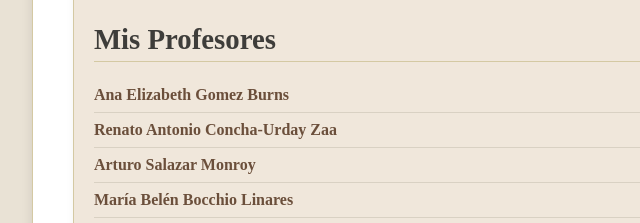
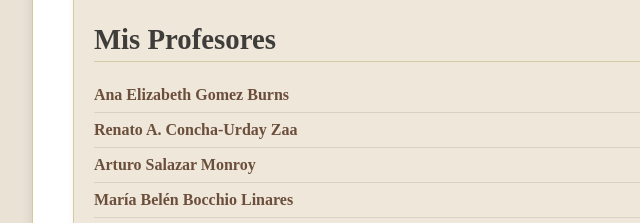
Before and after one commit to claudia-portugal-torres/claudia-portugal-torres-github.io, a plain HTML site: page index.html in a window 1280 px wide. Shown: the part 1500-1723 px from the top of the page, 219-859 px from the left. Drawn offline with Linux system fonts and the light colour scheme.

Commit message:
Update index.html

```diff
--- a/index.html
+++ b/index.html
@@ -145,7 +145,7 @@
             <h2>Mis Profesores</h2>
             <ul>
                 <li><a href="https://pe.linkedin.com/in/ana-elizabeth-g%C3%B3mez-burns-4502263b" target="_blank">Ana Elizabeth Gomez Burns</a></li>
-                <li><a href="https://pe.linkedin.com/in/renatocu/es" target="_blank">Renato Antonio Concha-Urday Zaa</a></li>
+                <li><a href="https://pe.linkedin.com/in/renatocu/es" target="_blank">Renato A. Concha-Urday Zaa</a></li>
                 <li><a href="https://pe.linkedin.com/in/arturo-salazar-monroy-a032bb32b" target="_blank">Arturo Salazar Monroy</a></li>
                 <li><a href="https://pe.linkedin.com/in/mar%C3%ADa-bel%C3%A9n-bocchio-linares-96846035" target="_blank">María Belén Bocchio Linares</a></li>
                 <li><a href="https://pe.linkedin.com/es/jose-montoro-benavente-96b73023" target="_blank">José Miguel Montoro Benavente</a></li>
```
